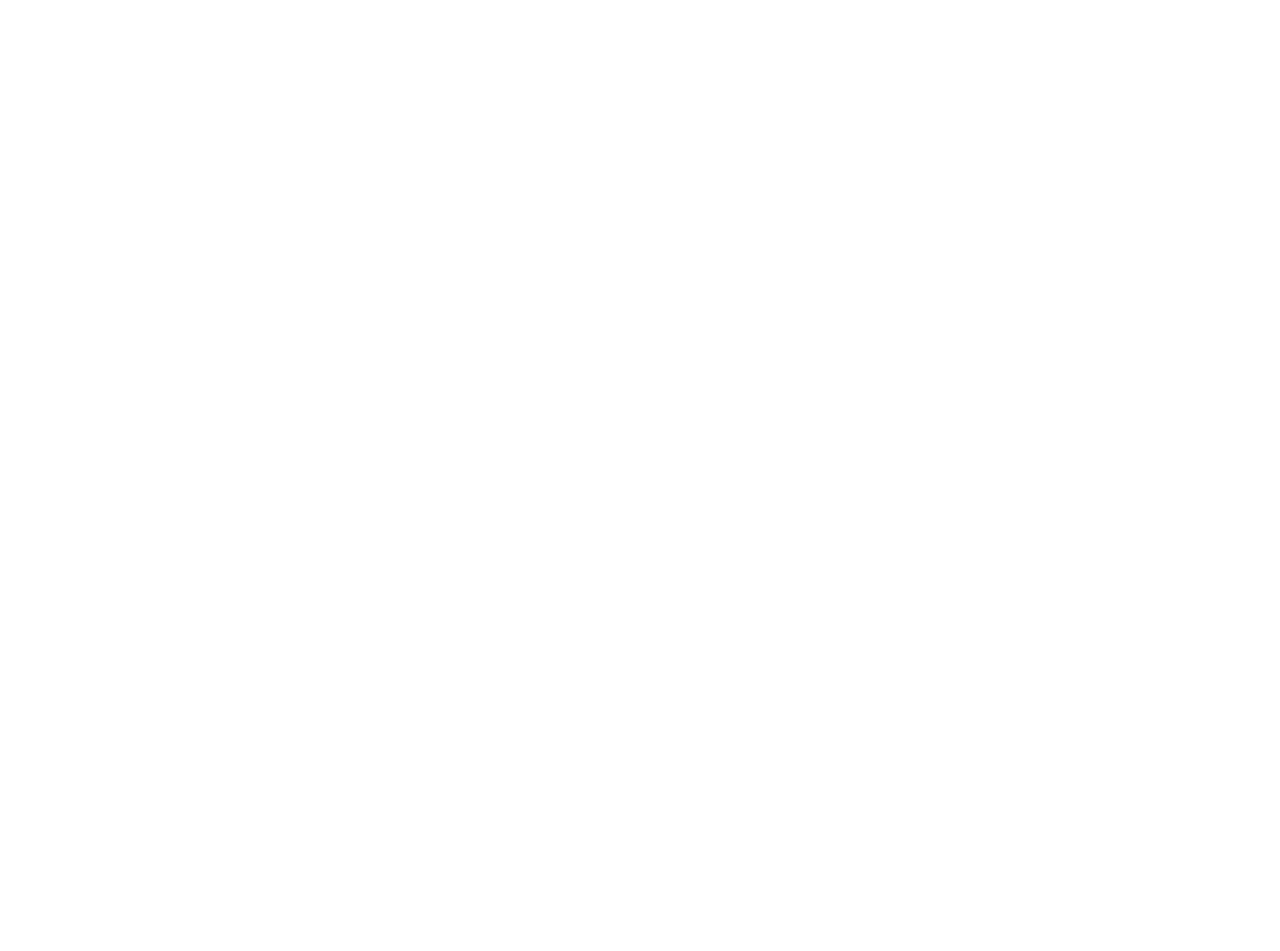
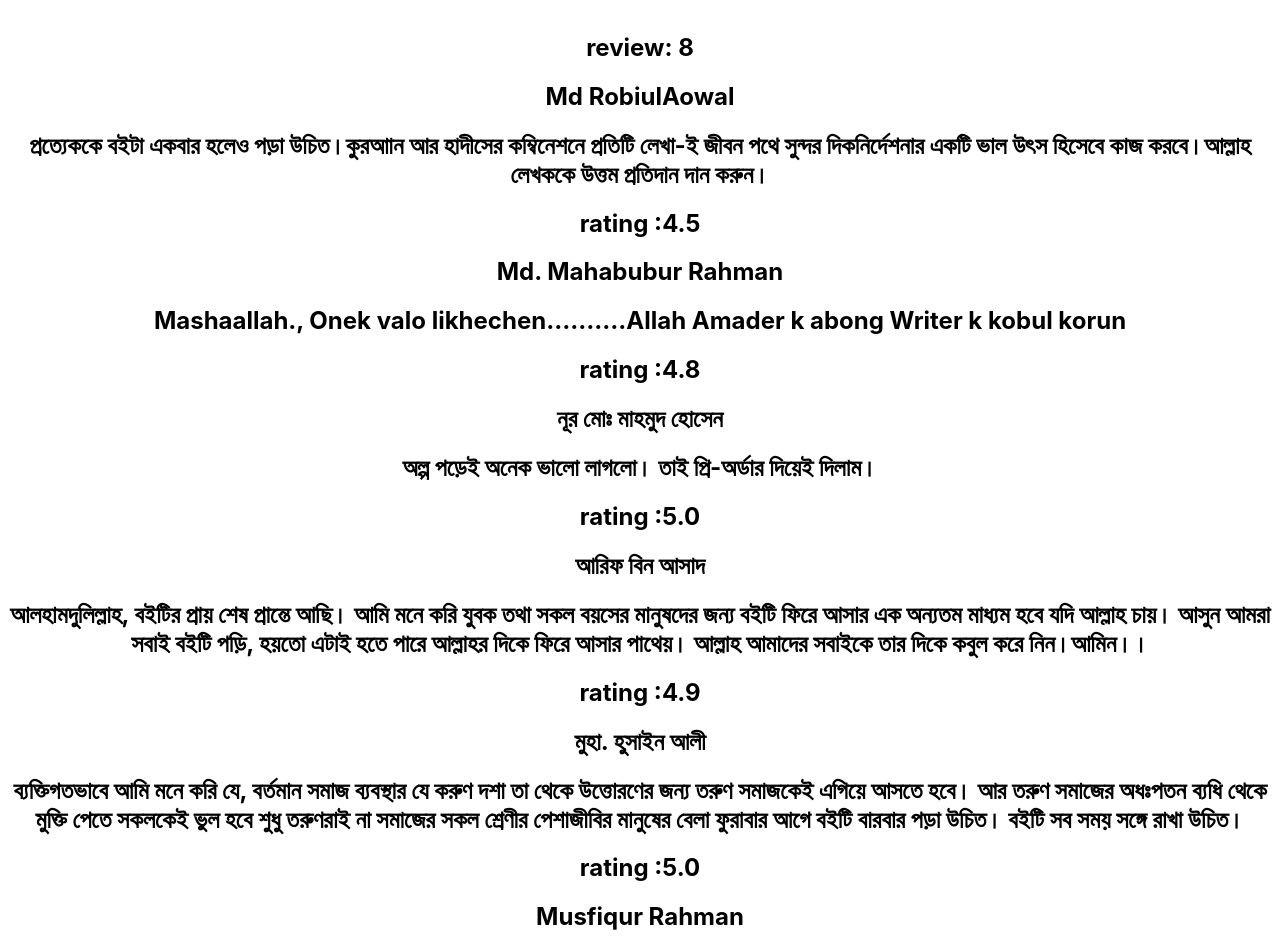
Before and after one commit to Safiul-Azam/book-analysis-website, a React (Create React App) app: page / in a window 1280 px wide. Shown: the part 700-1651 px from the top of the page. Before the commit the page ends 800 px from the top, so only its background shows below. Built offline with nearby package versions, Linux system fonts and the light colour scheme.

Commit message:
generate json or fake data and show data in ui

```diff
--- /dev/null
+++ b/public/review.json
@@ -0,0 +1,58 @@
+[
+    {
+      "id": "624a8309f5536176e83cd460",
+      "picture": "http://placehold.it/32x32",
+      "name": "Md RobiulAowal",
+      "reviews": "প্রত্যেককে বইটা একবার হলেও পড়া উচিত।কুরআান আর হাদীসের কম্বিনেশনে প্রতিটি লেখা-ই জীবন পথে সুন্দর দিকনির্দেশনার একটি ভাল উৎস হিসেবে কাজ করবে।আল্লাহ লেখককে উত্তম প্রতিদান দান করুন।",
+      "rating":"4.5"
+    },
+    {
+      "id": "624a830910358bee0e4e16f1",
+      "picture": "http://placehold.it/32x32",
+      "name": "Md. Mahabubur Rahman",
+      "reviews": "Mashaallah., Onek valo likhechen……….Allah Amader k abong Writer k kobul korun",
+      "rating":"4.8"
+    },
+    {
+      "id": "624a83092c86729ef899159b",
+      "picture": "http://placehold.it/32x32",
+      "name": "নূর মোঃ মাহমুদ হোসেন ",
+      "reviews": "অল্প পড়েই অনেক ভালো লাগলো। তাই প্রি-অর্ডার দিয়েই দিলাম।",
+      "rating":"5.0"
+    },
+    {
+      "id": "624a8309ea61dcb929389300",
+      "picture": "http://placehold.it/32x32",
+      "name": "আরিফ বিন আসাদ",
+      "reviews": "আলহামদুলিল্লাহ, বইটির প্রায় শেষ প্রান্তে আছি। আমি মনে করি যুবক তথা সকল বয়সের মানুষদের জন্য বইটি ফিরে আসার এক অন্যতম মাধ্যম হবে যদি আল্লাহ চায়। আসুন আমরা সবাই বইটি পড়ি, হয়তো এটাই হতে পারে আল্লাহর দিকে ফিরে আসার পাথেয়। আল্লাহ আমাদের সবাইকে তার দিকে কবুল করে নিন।আমিন।।",
+      "rating":"4.9"
+    },
+    {
+      "id": "624a83097718e37eb4e514ac",
+      "picture": "http://placehold.it/32x32",
+      "name": "মুহা. হুসাইন আলী ",
+      "reviews": "ব্যক্তিগতভাবে আমি মনে করি যে, বর্তমান সমাজ ব্যবস্থার যে করুণ দশা তা থেকে উত্তোরণের জন্য তরুণ সমাজকেই এগিয়ে আসতে হবে। আর তরুণ সমাজের অধঃপতন ব্যধি থেকে মুক্তি পেতে সকলকেই ভুল হবে শুধু তরুণরাই না সমাজের সকল শ্রেণীর পেশাজীবির মানুষের বেলা ফুরাবার আগে বইটি বারবার পড়া উচিত। বইটি সব সময় সঙ্গে রাখা উচিত।",
+      "rating":"5.0"
+    },
+    {
+      "id": "624a8309fd7f06ee76a2e8bc",
+      "picture": "http://placehold.it/32x32",
+      "name": "Musfiqur Rahman ",
+      "reviews": "যুবকদের মাঝে আলোড়ন সৃষ্টিকারী চমৎকার একটি আত্মউন্নয়নমূলক বই ",
+      "rating":"4.7"
+    },
+    {
+      "id": "624a830970c6a8b7c215efcd",
+      "picture": "http://placehold.it/32x32",
+      "name": "হাফসা হোসেন",
+      "reviews": "বইটি আমার অনেক অনেক বেশি ভালো লেগেছে! আমি বই একদমই পড়িনা বললে চলে কিন্তু ‘বেলা ফুরাবার আগে’ বইটির রিভিউ ও টাইটেল দেখে না কিনে পারলাম না! বইটি পরে অনেক কিছু জেনেছি, শিখেছি। সবাইকে বইটি পড়ার আহবান রইলো।",
+      "rating":"5.0"
+    },
+    {
+      "id": "624a830985525e98336a8a6b",
+      "picture": "http://placehold.it/32x32",
+      "name": "মুহা. হুসাইন আলী",
+      "reviews": "আমি মনে করি বর্তমান ঘুনে ধরা সমাজের প্রতিটি ব্যক্তিরই এই বইটি পড়া উচিত। শুধু তাই নয় সবসময় কাছে রাখা উচিত। বইটি পড়ে খুব খুবই অনুপ্রাণিত হলাম।",
+      "rating":"5.0"
+    }
+  ]
--- a/src/components/Home/Home.js
+++ b/src/components/Home/Home.js
@@ -4,7 +4,8 @@
 
 const Home = () => {
     return (
-        <div className='book-container'>
+        <div>
+            <div className='book-container'>
             <div className='book-info'>
                 <h2>বেলা ফুরাবার আগে…</h2>
                 <p>নিজেকে আবিষ্কারের একটি আয়না। যে ভুল আর ভ্রান্তির মোহে, অন্ধকারের যে অলিগলিতে আমাদের এতোদিনকার পদচারণা, তার বিপরীতে জীবনের নতুন অধ্যায়ে নিজের নাম লিখিয়ে নিতে একটি সহায়ক গ্রন্থ এই বই, ইন শা আল্লাহ।</p>
@@ -12,6 +13,8 @@
             <div className='book-img'>
             <img src="bela.png" alt="" />
             </div>
+            </div>
+            <Reviews></Reviews>
         </div>
     );
 };
--- /dev/null
+++ b/src/components/Review/Review.js
@@ -0,0 +1,14 @@
+import React from 'react';
+
+const Review = ({review}) => {
+    const {name, reviews, rating} = review
+    return (
+        <div>
+            <h2>{name}</h2>
+            <h2>{reviews}</h2>
+            <h2>rating :{rating}</h2>
+        </div>
+    );
+};
+
+export default Review;
--- a/src/components/Reviews/Reviews.js
+++ b/src/components/Reviews/Reviews.js
@@ -1,9 +1,20 @@
-import React from 'react';
+import React, { useEffect, useState } from 'react';
+import Review from '../Review/Review';
 
 const Reviews = () => {
+    const [reviews, setReviews] = useState([])
+    useEffect(()=>{
+        fetch('review.json')
+        .then(res => res.json())
+        .then(data => setReviews(data))
+    },[])
     return (
         <div>
-            <h3>Reviews and Ratings</h3>
+            <h2>review: {reviews.length}</h2>
+            {
+                reviews.map(review => <Review review={review}></Review>)
+            }
+
         </div>
     );
 };
```
